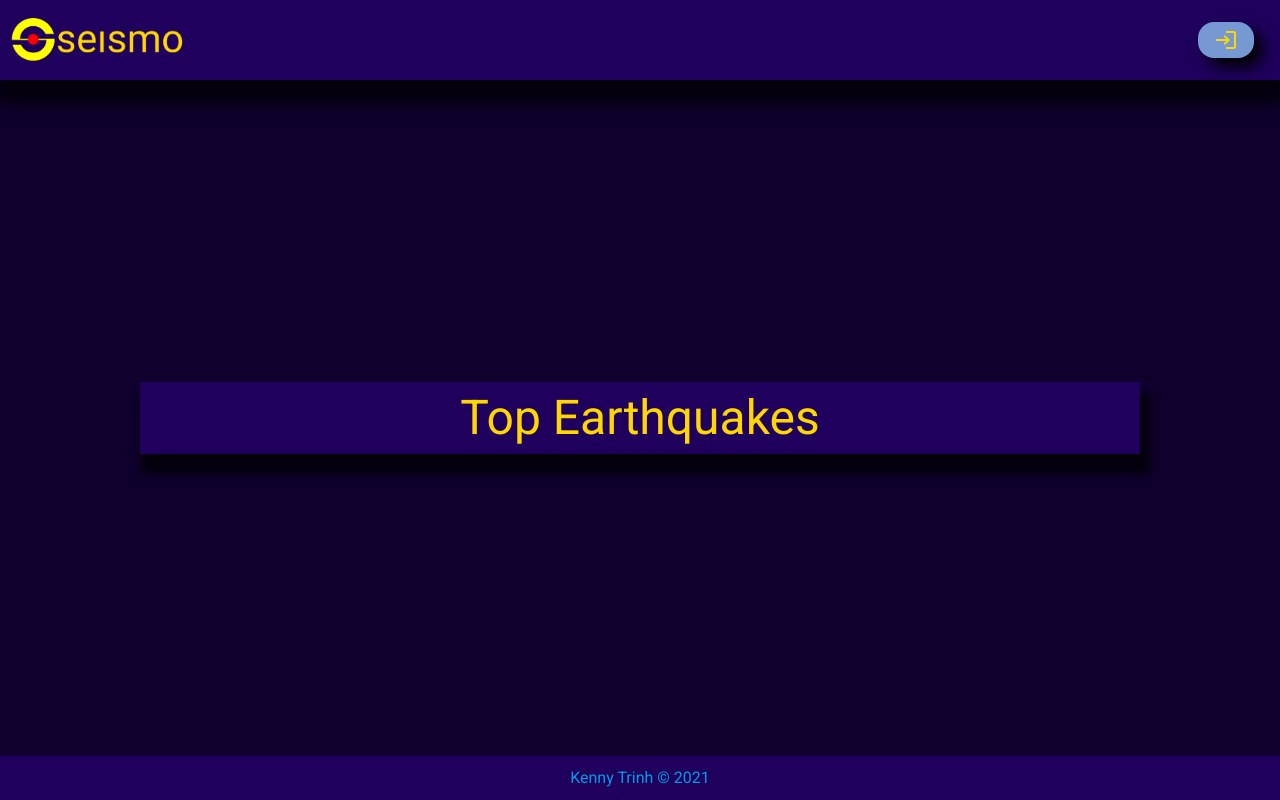
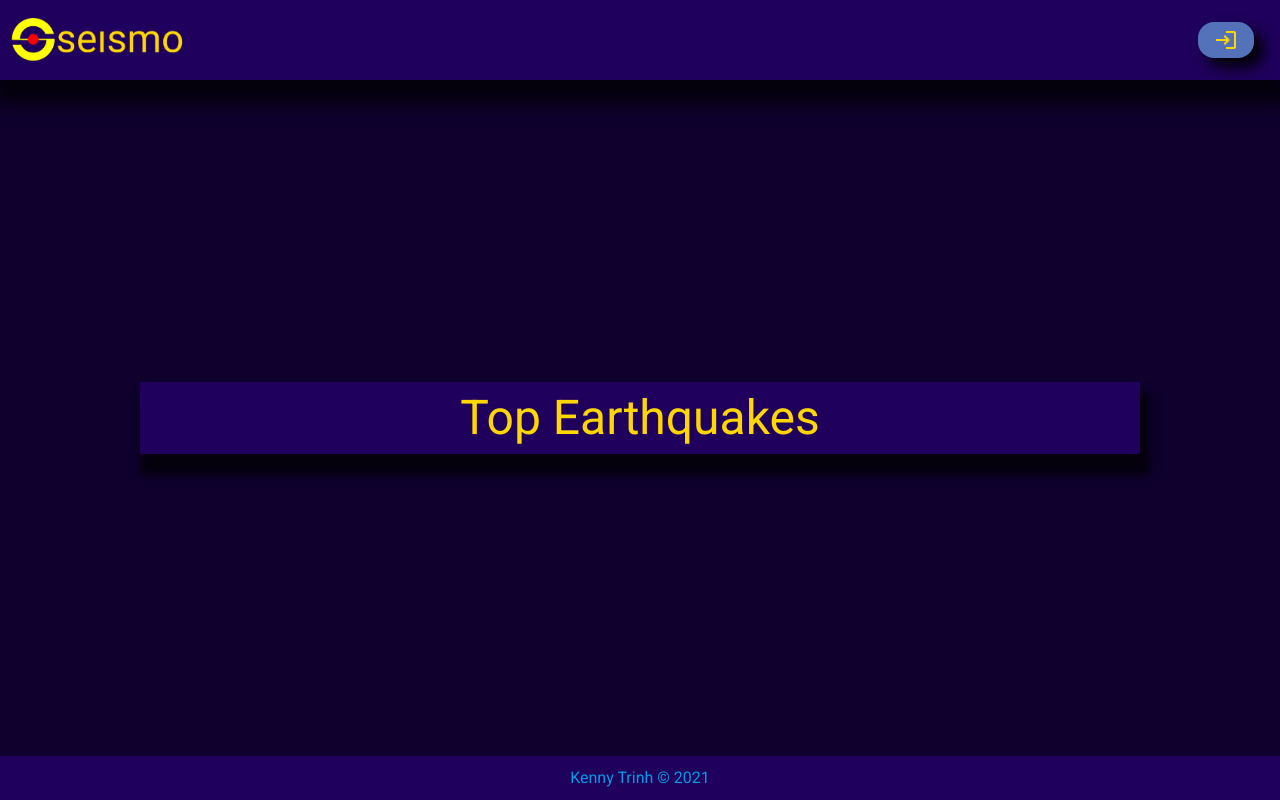
Before and after one commit to nick3point5/seismo-react, a React (Create React App) app: page / in a window 1280 px wide. Built offline with nearby package versions, Linux system fonts and the light colour scheme; no server answers.

Commit message:
btn color

```diff
--- a/public/styles.css
+++ b/public/styles.css
@@ -1,17 +1,18 @@
 :root {
 	--color1: #ffd700;
 	--color2: #e71d36;
-	--color3: #7699d4;
+	--color3: #5472b9;
 	--color4: #1f005d;
 	--color4trans: #1f005dc4;
 	--color5: #0f002e;
-	--color6: #6daedb;
-	--color6trans: #6daedbc4;
+	--color6: #7699d4;
+	--color6trans: #7699d4;
 	--color7: #000;
 	--color8: #dd6170;
 	--color9: #ff4646;
 	--color10: #4a74bd;
 	--color11: #181977;
+	--color12: #ffd900;
 	font-size: 16px;
 }
 
```
